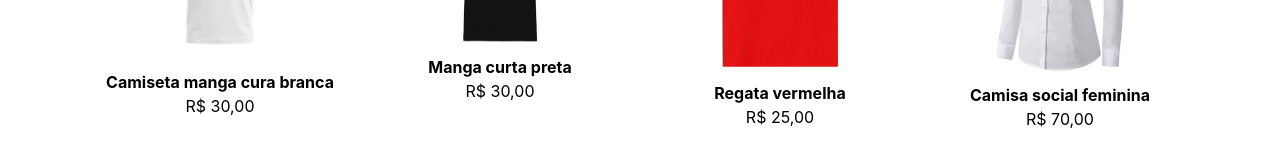
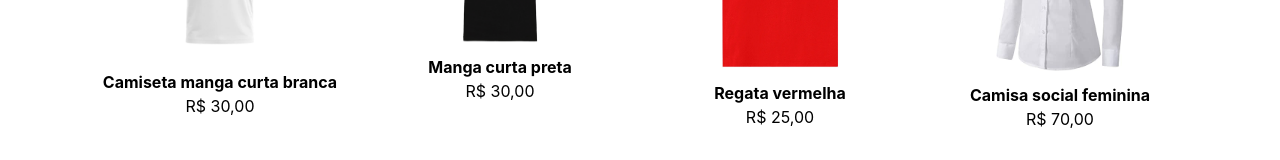
Before and after one commit to lusmoura/An-online-store---Trabalho-Web, a React (Create React App) app in the folder brusinhas/: page / in a window 1280 px wide. Shown: the part 228-388 px from the top of the page. Built offline with nearby package versions, Linux system fonts and the light colour scheme.

Commit message:
fix indexing in mock object

```diff
--- a/brusinhas/src/components/ItemManager/Item.jsx
+++ b/brusinhas/src/components/ItemManager/Item.jsx
@@ -13,7 +13,11 @@ export default function Item({
         <p>{name}</p>
       </td>
       <td className="p-3 text-center">
-        <p>{category}</p>
+        {Array.isArray(category) ? (
+          <p>{category.join(", ")}</p>
+        ) : (
+          <p>{category}</p>
+        )}
       </td>
       <td className="p-3 text-center">
         <ClickableIcon
--- a/brusinhas/src/mock.js
+++ b/brusinhas/src/mock.js
@@ -1,5 +1,3 @@
-import tshirt from "./assets/t-shirt.png";
-
 import mangaCurtaBranca from "./assets/manga-curta-branca.webp";
 import mangaCurtaPreta from "./assets/manga-curta-preta.jpg";
 import regataVermelha from "./assets/regata-vermelha.webp";
@@ -9,21 +7,22 @@ import camisetaMusica from "./assets/camiseta-musica.jpg";
 
 function addItem() {
   mock.items.push({
-    id: mock.items.length + 1,
-    name: "Camiseta manga curta",
-    description: "Camiseta manga curta, 100% algodão, cor branca",
-    src: tshirt,
-    alt: "T-shirt",
-    title: "T-shirt 1",
-    price: 5000,
-    category: "camiseta",
+    id:
+      mock.items.reduce((acc, item) => (item.id > acc ? item.id : acc), 0) + 1,
+    name: "Camiseta manga curta branca",
+    description: "Manga curta, 100% algodão, cor branca",
+    src: mangaCurtaBranca,
+    alt: "Camiseta manga curta branca",
+    title: "Camiseta manga curta branca",
+    price: 3000,
+    category: ["camiseta", "basica"],
     models: [
       {
         type: "Tradicional",
         sizes: [
           {
             size: "P",
-            quantity: 10,
+            quantity: 4,
           },
           {
             size: "M",
@@ -72,8 +71,8 @@ var mock = {
       name: "Camiseta manga curta branca",
       description: "Manga curta, 100% algodão, cor branca",
       src: mangaCurtaBranca,
-      alt: "Camiseta manga cura branca",
-      title: "Camiseta manga cura branca",
+      alt: "Camiseta manga curta branca",
+      title: "Camiseta manga curta branca",
       price: 3000,
       category: ["camiseta", "basica"],
       models: [
```
